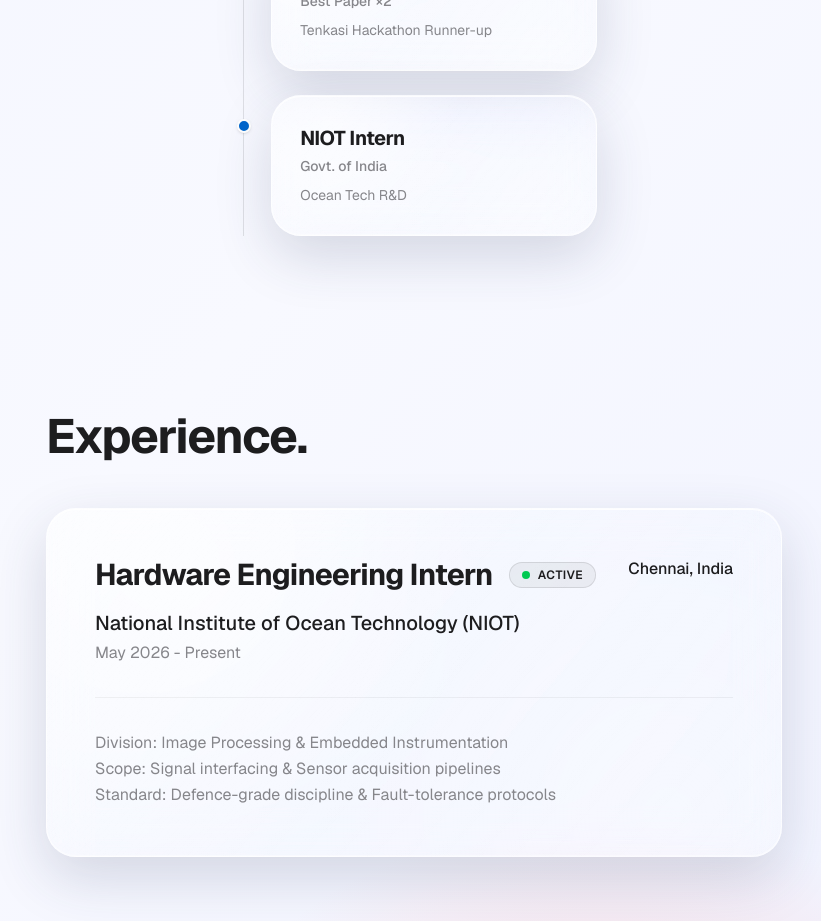
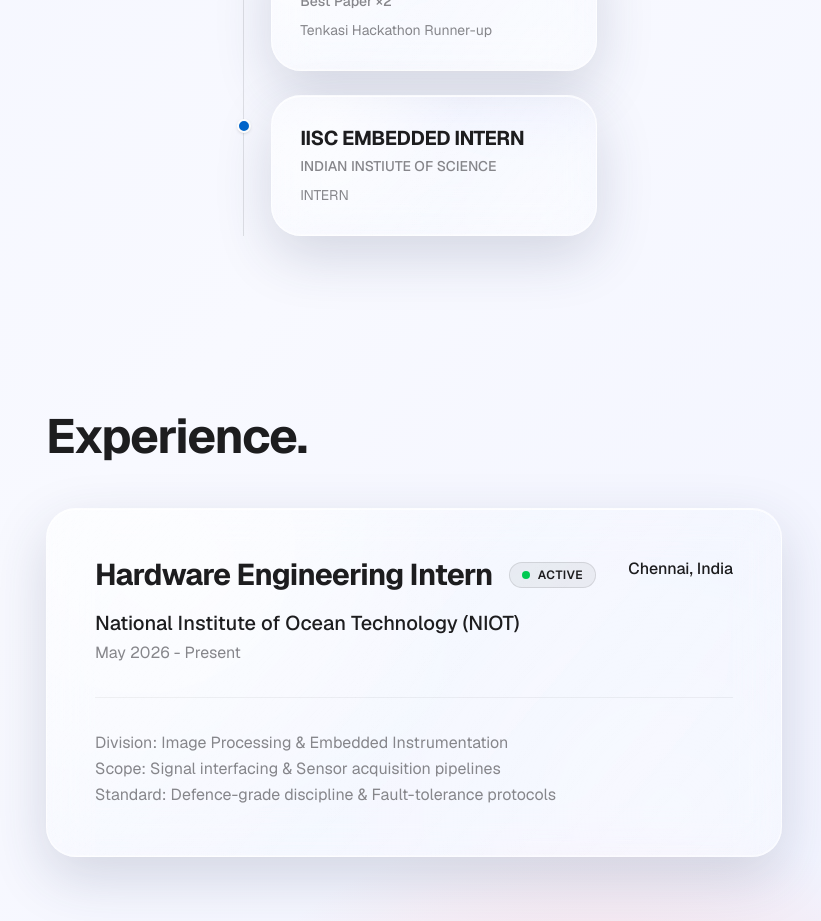
Before and after one commit to dharaneesh-m-oss/portfoliofin, a Next.js app: page /work in a window 1280 px wide. Shown: the part 1900-2821 px from the top of the page, without its empty margins (226-1047 px from the left). Built offline with nearby package versions, Linux system fonts and the light colour scheme; no server answers; the database is empty.

Commit message:
Update internship details in Timeline component

```diff
--- a/src/components/Timeline.tsx
+++ b/src/components/Timeline.tsx
@@ -31,9 +31,9 @@
   },
   {
     date: "May 2026 →",
-    title: "NIOT Intern",
-    org: "Govt. of India",
-    desc: "Ocean Tech R&D",
+    title: "IISC EMBEDDED INTERN",
+    org: "INDIAN INSTIUTE OF SCIENCE",
+    desc: "INTERN",
   },
 ];
 
```
